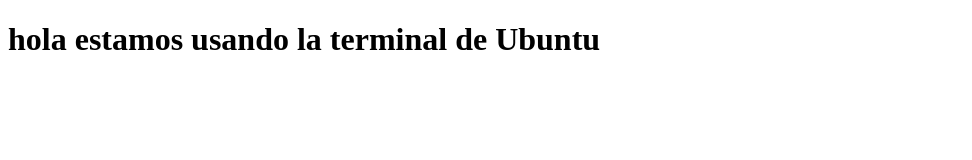
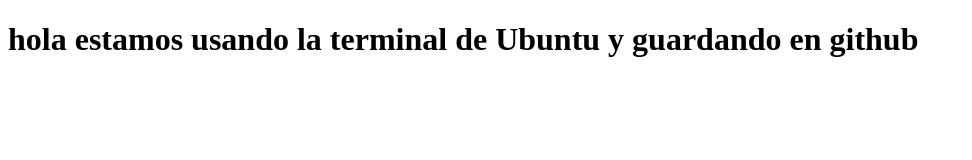
Before and after one commit to JoMaGoVa/Test, a plain HTML site: page index.html in a window 1280 px wide. Shown: the whole page, without its empty margins (0-972 px from the left). Drawn offline with Linux system fonts and the light colour scheme.

Commit message:
cambio en texto agregamos github

```diff
--- a/index.html
+++ b/index.html
@@ -7,6 +7,6 @@
     <title>Hola mundo</title>
 </head>
 <body>
-    <h1>hola estamos usando la terminal de Ubuntu</h1>
+    <h1>hola estamos usando la terminal de Ubuntu y guardando en github</h1>
 </body>
 </html>
```
